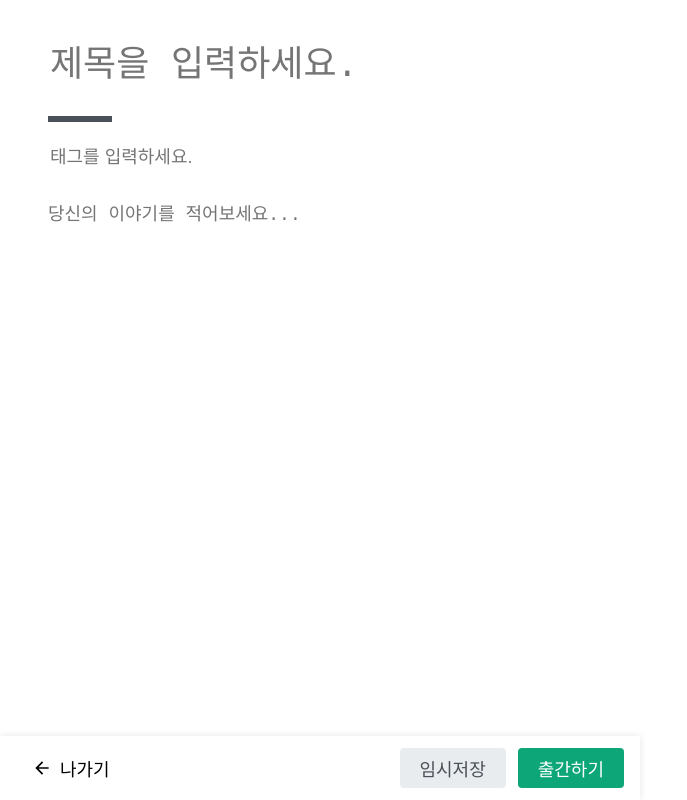
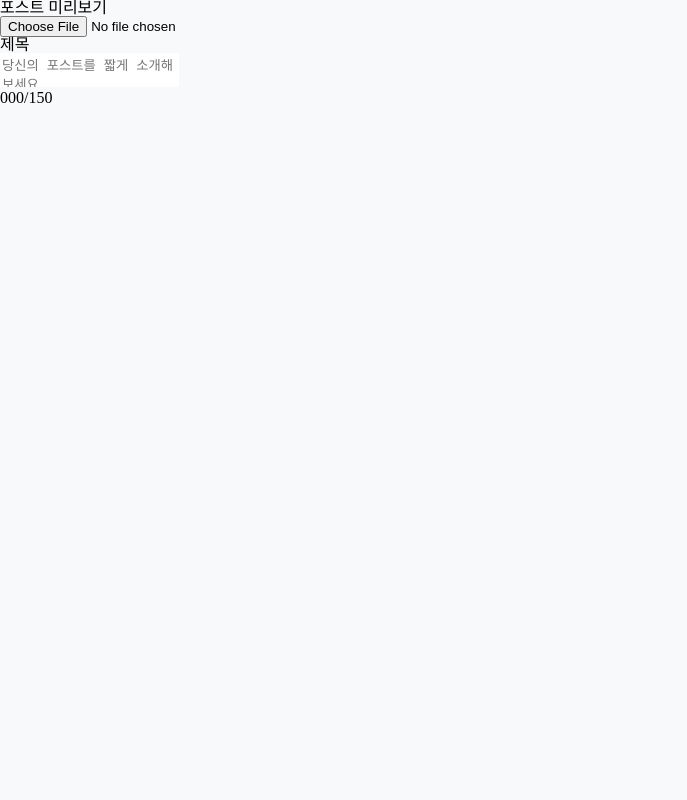
Before and after one commit to WE-SOPT-29th-Web-Part/Euijin-Kim, a React (Create React App) app in the folder react-velog-clone/: page /write in a window 1280 px wide. Both pictures are taken after a click on the button "출간하기". Shown: the whole page, without its empty margins (0-687 px from the left). Built offline with nearby package versions, Linux system fonts and the light colour scheme.

Commit message:
feat: publish pop screen 구조 완성

```diff
--- a/react-velog-clone/src/components/write/ArticleBody.jsx
+++ b/react-velog-clone/src/components/write/ArticleBody.jsx
@@ -1,9 +1,12 @@
 import React from "react";
 import styled from "styled-components";
 
-const ArticleBody = () => {
+const ArticleBody = ({ handleChange, setBody }) => {
   return (
-    <Styled.Textarea placeholder="당신의 이야기를 적어보세요..."></Styled.Textarea>
+    <Styled.Textarea
+      placeholder="당신의 이야기를 적어보세요..."
+      onChange={(e) => handleChange(e, setBody)}
+    ></Styled.Textarea>
   );
 };
 
--- a/react-velog-clone/src/components/write/ArticleFooter.jsx
+++ b/react-velog-clone/src/components/write/ArticleFooter.jsx
@@ -3,7 +3,7 @@ import styled from "styled-components";
 import { ReactComponent as ArrowLeftIcon } from "../../assets/icons/arrow_left.svg";
 import { colors } from "../../libs/constants/colors";
 
-const ArticleFooter = () => {
+const ArticleFooter = ({ setIsPublishScreen }) => {
   return (
     <Styled.Root>
       <Styled.Left>
@@ -12,7 +12,7 @@ const ArticleFooter = () => {
       </Styled.Left>
       <Styled.Right>
         <button>임시저장</button>
-        <button>출간하기</button>
+        <button onClick={() => setIsPublishScreen(true)}>출간하기</button>
       </Styled.Right>
     </Styled.Root>
   );
--- a/react-velog-clone/src/components/write/ArticleTitle.jsx
+++ b/react-velog-clone/src/components/write/ArticleTitle.jsx
@@ -2,8 +2,13 @@ import React from "react";
 import styled from "styled-components";
 import TextareaAutosize from "react-textarea-autosize";
 
-const ArticleTitle = () => {
-  return <Styled.Textarea placeholder="제목을 입력하세요." />;
+const ArticleTitle = ({ handleChange, setTitle }) => {
+  return (
+    <Styled.Textarea
+      placeholder="제목을 입력하세요."
+      onChange={(e) => handleChange(e, setTitle)}
+    />
+  );
 };
 
 export default ArticleTitle;
--- /dev/null
+++ b/react-velog-clone/src/components/write/PublishScreen/PublishLeftScreen.jsx
@@ -0,0 +1,21 @@
+import React from "react";
+import styled from "styled-components";
+
+const PublishLeftScreen = () => {
+  return (
+    <Styled.Root>
+      <div>포스트 미리보기</div>
+      <input type="file" />
+      <div>제목</div>
+      <textarea placeholder="당신의 포스트를 짧게 소개해보세요." />
+      <Styled.CharacterCounter>000/150</Styled.CharacterCounter>
+    </Styled.Root>
+  );
+};
+
+export default PublishLeftScreen;
+
+const Styled = {
+  Root: styled.div``,
+  CharacterCounter: styled.div``,
+};
--- /dev/null
+++ b/react-velog-clone/src/components/write/PublishScreen/PublishRightScreen.jsx
@@ -0,0 +1,12 @@
+import React from "react";
+import styled from "styled-components";
+
+const PublishRightScreen = () => {
+  return <div></div>;
+};
+
+export default PublishRightScreen;
+
+const Styled = {
+  Root: styled.div``,
+};
--- /dev/null
+++ b/react-velog-clone/src/components/write/PublishScreen/index.jsx
@@ -0,0 +1,27 @@
+import React from "react";
+import styled from "styled-components";
+import { colors } from "../../../libs/constants/colors";
+import PublishLeftScreen from "./PublishLeftScreen";
+import PublishRightScreen from "./PublishRightScreen";
+
+const PublishScreen = () => {
+  return (
+    <Styled.Root>
+      <PublishLeftScreen />
+      <PublishRightScreen />
+    </Styled.Root>
+  );
+};
+
+export default PublishScreen;
+
+const Styled = {
+  Root: styled.div`
+    position: fixed;
+    top: 0;
+    left: 0;
+    width: 100%;
+    height: 100%;
+    background-color: ${colors.mainWhite};
+  `,
+};
--- a/react-velog-clone/src/pages/Write.jsx
+++ b/react-velog-clone/src/pages/Write.jsx
@@ -4,6 +4,8 @@ import ArticleBody from "../components/write/ArticleBody";
 import ArticleFooter from "../components/write/ArticleFooter";
 import ArticleTag from "../components/write/ArticleTag";
 import ArticleTitle from "../components/write/ArticleTitle";
+import PublishScreen from "../components/write/PublishScreen/index";
+import { client } from "../libs/api";
 import { colors } from "../libs/constants/colors";
 
 const Write = () => {
@@ -13,17 +15,38 @@ const Write = () => {
   const [series, setSeries] = useState();
   const [tagArr, setTagArr] = useState([]);
   const [thumbnail, setThumbnail] = useState();
-  const [data, setDate] = useState();
+  const [date, setDate] = useState();
+  const [isPublishScreen, setIsPublishScreen] = useState(false);
+
+  const createArticle = async () => {
+    const { data } = await client.get("/article");
+    await client.post("/article", {
+      id: data.length,
+      title,
+      body,
+      summary,
+      series,
+      tags: tagArr,
+      thumbnail,
+      date,
+    });
+  };
+
+  const handleChange = (e, setState) => {
+    // title, body, summary, series, thumbnail에 적용
+    setState(e.target.value);
+  };
 
   return (
     <Styled.Root>
       <Styled.Top>
-        <ArticleTitle />
+        <ArticleTitle handleChange={handleChange} setTitle={setTitle} />
         <Styled.MiddleLine />
         <ArticleTag tagArr={tagArr} setTagArr={setTagArr} />
       </Styled.Top>
-      <ArticleBody />
-      <ArticleFooter />
+      <ArticleBody handleChange={handleChange} setBody={setBody} />
+      <ArticleFooter setIsPublishScreen={setIsPublishScreen} />
+      {isPublishScreen && <PublishScreen />}
     </Styled.Root>
   );
 };
```
